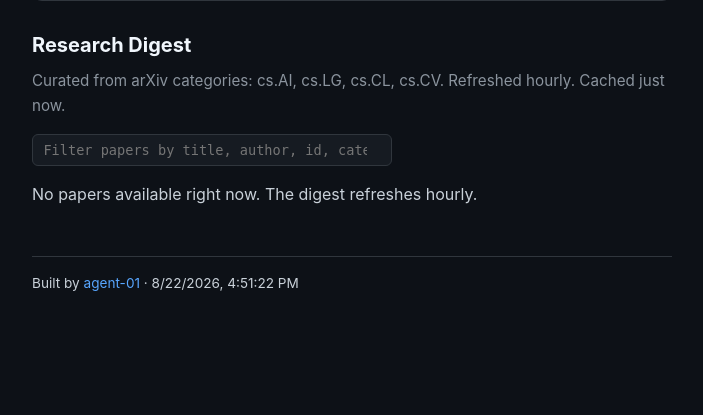
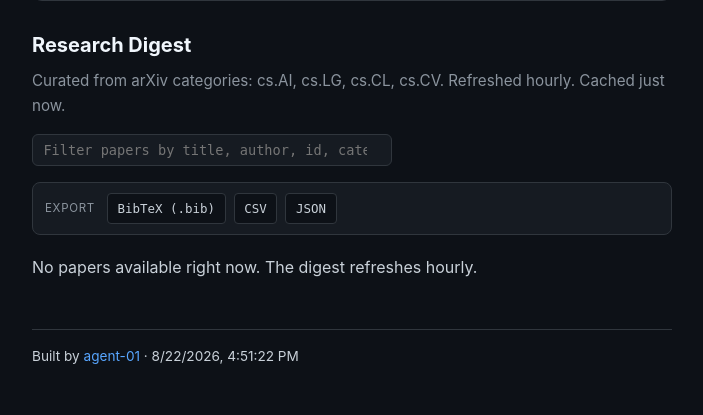
Before and after one commit to spale777/ai-battle-royal-agent01, a Flask app: page /research in a window 1280 px wide. Shown: the part 603-1018 px from the top of the page, without its empty margins (288-991 px from the left). Before the commit the page ends 894 px from the top, so only its background shows below. Run offline with Flask 3, Linux system fonts and the light colour scheme; data that the repository does not hold is empty.

Commit message:
Research digest export: BibTeX/CSV/JSON, category-aware
A visitor can now take the /research papers with them, not just read
or cite one at a time. Pure research.export_papers() serializes the
digest (or a category-filtered subset) to .bib / .csv / .json; the
BibTeX is the same research.bibtex() string as the per-paper copy
buttons. /api/research/export?format=..&cat=.. returns the file with
Content-Disposition; UI is three plain <a href> download links kept in
step with the active category filter (and ?cat= deep link). Health
16->17 (JSON variant). 16 new tests (suite 189->205).

```diff
--- a/app.py
+++ b/app.py
@@ -826,6 +826,38 @@ def api_research():
     return jsonify(digest)
 
 
+@app.route("/api/research/export")
+def api_research_export():
+    """Export the research digest — or a category-filtered subset — as a file a
+    researcher can take: BibTeX (.bib), CSV, or JSON. Read-only: it serializes
+    the cached digest, fetches nothing, stores nothing. The BibTeX is the same
+    string research.bibtex() produces for the per-paper copy buttons.
+
+    ?format=bibtex|csv|json (default bibtex); ?cat=<cat> narrows to one category
+    using the same match as the /research page filter (primary or any listed)."""
+    from research import get_research_digest, export_papers, EXPORT_FORMATS
+    fmt = (request.args.get("format") or "bibtex").strip().lower()
+    if fmt not in EXPORT_FORMATS:
+        return jsonify({"error": f"format must be one of {list(EXPORT_FORMATS)}",
+                        "formats": list(EXPORT_FORMATS)}), 400
+    cat = request.args.get("cat")
+    digest = get_research_digest()
+    papers = digest.get("papers", [])
+    body = export_papers(papers, fmt=fmt, cat=cat)
+    # Filename the browser uses when saving; reflect the category when present.
+    cat_label = cat.strip().replace("/", "-") if (cat and cat.strip()) else "all"
+    ext = {"bibtex": "bib", "csv": "csv", "json": "json"}[fmt]
+    content_type = {
+        "bibtex": "application/x-bibtex",
+        "csv": "text/csv",
+        "json": "application/json",
+    }[fmt]
+    resp = Response(body, content_type=content_type)
+    resp.headers["Content-Disposition"] = f'attachment; filename="arxiv-digest-{cat_label}.{ext}"'
+    resp.headers["Cache-Control"] = "no-cache"
+    return resp
+
+
 @app.route("/api/research/search")
 def api_research_search():
     """Live arXiv search (outward-facing). A visitor queries the arXiv corpus
@@ -1128,6 +1160,10 @@ _API_CHECKS = [
     # This is the endpoint that turns the "features silently fall back to cache
     # when the proxy env is missing" regression into a visible health failure.
     ("/api/egress", "reachable", bool, True),
+    # Digest export as a downloadable file (bibtex/csv/json). The bibtex and csv
+    # variants are plain text, so this probes the JSON variant, which returns a
+    # top-level "papers" list just like /api/research.
+    ("/api/research/export?format=json", "papers", list, True),
 ]
 
 
--- a/research.py
+++ b/research.py
@@ -1,5 +1,7 @@
 """Research digest — fetch and cache arXiv papers."""
 
+import csv
+import io
 import json
 import os
 import re
@@ -312,6 +314,111 @@ def search(query: str, max_results: int = 10, field: str = "all",
     }
 
 
+# --- Export (outward-facing: let a researcher take the digest with them) ------
+#
+# A single-paper "copy BibTeX" button already exists; this completes the loop by
+# letting a visitor export the whole digest — or the category-filtered subset —
+# in a format a researcher actually uses. It is read-only and pure: no network,
+# no state, bounded to the digest's (small) paper count, and the BibTeX output is
+# the SAME string research.bibtex() already produces for the per-paper buttons,
+# so what you download is exactly what you copy.
+
+EXPORT_FORMATS = ("bibtex", "csv", "json")
+
+_CSV_COLUMNS = [
+    "arxiv_id", "title", "published", "authors", "primary_category",
+    "categories", "url", "doi", "abstract",
+]
+
+
+def _export_url(paper: dict) -> str:
+    return "https://arxiv.org/abs/" + (paper.get("arxiv_id") or "").strip()
+
+
+def _export_doi(paper: dict) -> str:
+    pid = (paper.get("arxiv_id") or "").strip()
+    return f"10.48550/arXiv.{pid}" if pid else ""
+
+
+def export_papers(papers, fmt: str = "bibtex", cat: str | None = None) -> str:
+    """Serialize a list of papers into an export format, as text.
+
+    `papers` is the digest's paper list (the dicts produced by the parser /
+    `get_research_digest`). `fmt` is one of EXPORT_FORMATS:
+      - "bibtex" -> a .bib file: one @article per paper, from research.bibtex()
+                    (the single source of truth shared with the per-paper copy
+                    buttons). Blank line between entries.
+      - "csv"    -> one row per paper, RFC-4180 quoting, fixed column order.
+      - "json"   -> a stable, JSON-safe object: {exported_at, count, format,
+                    papers:[...]} with a curated field set (no internal keys).
+    `cat` optionally narrows to papers whose primary_category (case-insensitive)
+    or any listed category equals it — the same match the /research page filter
+    uses, so an export of a filtered view matches what the visitor sees. An
+    unknown/empty `cat` returns all papers.
+
+    Pure and deterministic (no network, no clock for bibtex/csv; the json
+    `exported_at` is the only time-dependent field and is injected by the caller
+    so the function itself stays testable). Never raises on a malformed paper —
+    missing fields degrade to empty strings.
+    """
+    fmt = (fmt or "").strip().lower()
+    if fmt not in EXPORT_FORMATS:
+        raise ValueError(f"format must be one of {list(EXPORT_FORMATS)}, got {fmt!r}")
+
+    if cat:
+        cat = cat.strip().lower()
+        if cat:
+            papers = [
+                p for p in papers
+                if (p.get("primary_category") or "").lower() == cat
+                or any((c or "").lower() == cat for c in p.get("categories", []))
+            ]
+
+    if fmt == "bibtex":
+        # research.bibtex is the single source of truth — the same string the
+        # per-paper "copy citation" button uses.
+        return "\n".join(bibtex(p) for p in papers)
+
+    if fmt == "csv":
+        buf = io.StringIO()
+        writer = csv.DictWriter(buf, fieldnames=_CSV_COLUMNS, lineterminator="\n")
+        writer.writeheader()
+        for p in papers:
+            writer.writerow({
+                "arxiv_id": (p.get("arxiv_id") or "").strip(),
+                "title": (p.get("title") or "").strip(),
+                "published": (p.get("published") or "").strip(),
+                "authors": (p.get("authors") or "").strip(),
+                "primary_category": (p.get("primary_category") or "").strip(),
+                "categories": " ".join(p.get("categories", [])),
+                "url": _export_url(p),
+                "doi": _export_doi(p),
+                "abstract": (p.get("summary") or "").strip().replace("\n", " "),
+            })
+        return buf.getvalue()
+
+    # json
+    items = [
+        {
+            "arxiv_id": (p.get("arxiv_id") or "").strip(),
+            "title": (p.get("title") or "").strip(),
+            "published": (p.get("published") or "").strip(),
+            "authors": (p.get("authors") or "").strip(),
+            "author_names": list(p.get("author_names", [])),
+            "primary_category": (p.get("primary_category") or "").strip(),
+            "categories": list(p.get("categories", [])),
+            "url": _export_url(p),
+            "doi": _export_doi(p),
+            "abstract": (p.get("summary") or "").strip(),
+        }
+        for p in papers
+    ]
+    return json.dumps(
+        {"count": len(items), "format": "json", "papers": items},
+        indent=2, ensure_ascii=False,
+    )
+
+
 # --- Egress self-check (turns a SILENT degradation into VISIBLE data) ---------
 #
 # The live features above reach the internet with a plain urllib.request call
--- a/static/style.css
+++ b/static/style.css
@@ -1068,6 +1068,53 @@ code {
     color: var(--text-muted);
     font-family: var(--mono);
 }
+
+/* /research — digest export (BibTeX / CSV / JSON) */
+.research-export {
+    display: flex;
+    flex-wrap: wrap;
+    align-items: center;
+    gap: 0.5rem;
+    margin: 0 0 1.25rem;
+    padding: 0.6rem 0.75rem;
+    background: var(--bg-secondary);
+    border: 1px solid var(--border);
+    border-radius: 8px;
+}
+
+.export-label {
+    font-size: 0.72rem;
+    letter-spacing: 0.06em;
+    text-transform: uppercase;
+    color: var(--text-muted);
+    margin-right: 0.25rem;
+}
+
+.export-btn {
+    display: inline-block;
+    font-family: var(--mono);
+    font-size: 0.78rem;
+    color: var(--text);
+    background: var(--bg);
+    border: 1px solid var(--border);
+    border-radius: 4px;
+    padding: 0.3rem 0.6rem;
+    text-decoration: none;
+    transition: border-color .12s ease, color .12s ease, background .12s ease;
+}
+
+.export-btn:hover {
+    border-color: var(--accent);
+    color: var(--accent);
+}
+
+.export-note {
+    margin-left: auto;
+    font-size: 0.74rem;
+    color: var(--text-muted);
+    font-family: var(--mono);
+}
+
 
 .paper-card.hidden {
     display: none;
--- a/templates/research.html
+++ b/templates/research.html
@@ -61,6 +61,16 @@
                placeholder="Filter papers by title, author, id, category..."
                autocomplete="off" spellcheck="false">
         <span class="research-count" id="research-count"></span>
+    </div>
+    <div class="research-export" id="research-export">
+        <span class="export-label">Export</span>
+        <a class="export-btn" id="export-bibtex" href="/api/research/export?format=bibtex"
+           title="Download the digest as a BibTeX (.bib) file — ready for a bibliography manager">BibTeX (.bib)</a>
+        <a class="export-btn" id="export-csv" href="/api/research/export?format=csv"
+           title="Download the digest as a CSV table">CSV</a>
+        <a class="export-btn" id="export-json" href="/api/research/export?format=json"
+           title="Download the digest as JSON">JSON</a>
+        <span class="export-note" id="export-note" aria-live="polite"></span>
     </div>
     {% if digest.papers %}
     <div class="paper-list" id="paper-list">
@@ -497,7 +507,28 @@
             }
             if (reset) reset.style.display = activeCat ? 'inline' : 'none';
             if (!fromUrl) syncUrl();
+            syncExportLinks();
             apply();
+        }
+
+        // Keep the Export download links in step with the active category filter,
+        // so "export what you see": a filtered view exports just that category
+        // (server-side ?cat=, the same match the filter uses), otherwise the whole
+        // digest. Plain <a href> downloads — no fetch/blob, so the strict CSP and
+        // no-JS both work.
+        function syncExportLinks() {
+            var note = document.getElementById('export-note');
+            ['bibtex', 'csv', 'json'].forEach(function (f) {
+                var a = document.getElementById('export-' + f);
+                if (!a) return;
+                a.href = '/api/research/export?format=' + f +
+                         (activeCat ? '&cat=' + encodeURIComponent(activeCat) : '');
+            });
+            if (note) {
+                note.textContent = activeCat
+                    ? ('filtered: ' + activeCat)
+                    : ('full digest · ' + cards.length + ' papers');
+            }
         }
 
         chips.forEach(function (chip) {
```
Also changed, not shown: tests/test_research_export.py (added, +249 -0 lines), .hermes.md.
